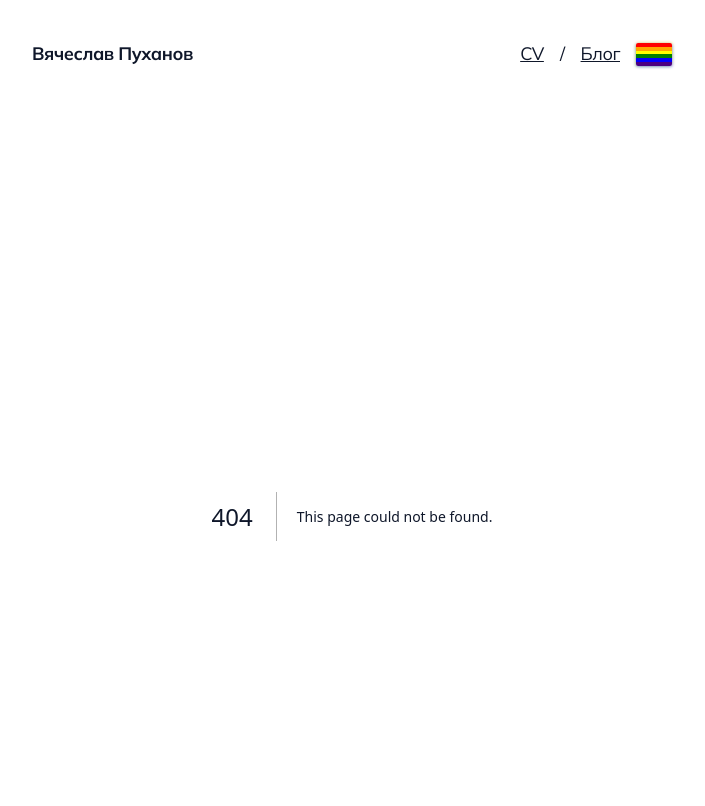
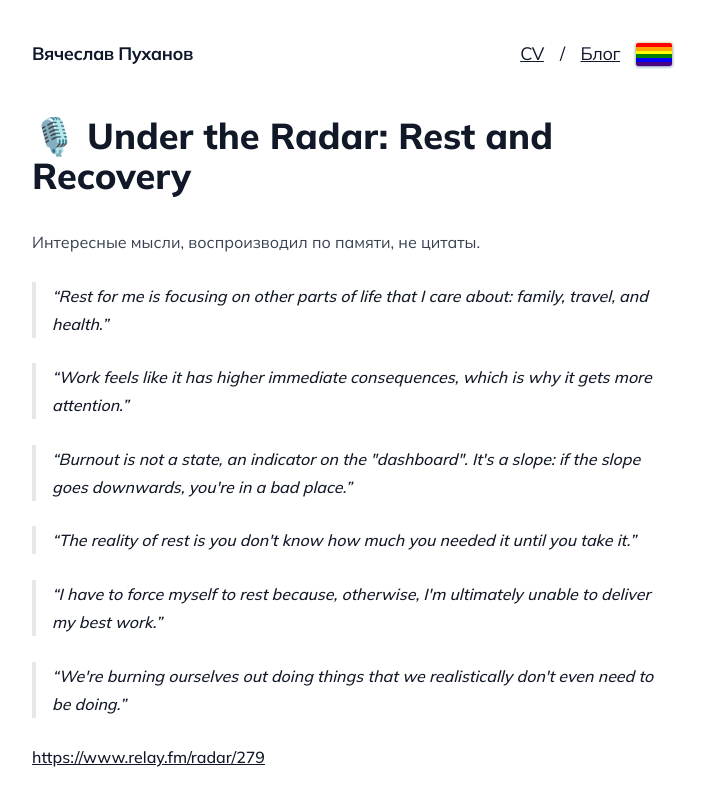
Before and after one commit to vpukhanov/pukhanov-ru, a Next.js app: page /feed/under-the-radar-rest-and-recovery in a window 1280 px wide. Before the commit this address had no page. Shown: the top 806 px of the page, without its empty margins (288-993 px from the left). Built offline with nearby package versions, Linux system fonts and the light colour scheme.

Commit message:
feat: add first feed items

```diff
--- /dev/null
+++ b/src/app/(prose)/feed/stop-doing-code-reviews/page.mdx
@@ -0,0 +1,10 @@
+export const metadata = {
+	title: '📝 Why you should stop doing code reviews!',
+	datePublished: '2023-12-15'
+}
+
+# 📝 Why you should stop doing code reviews!
+
+Это конечно наброс на вентилятор, но идея о том что ревью кода не вписывается в Agile, потому что в этом моменте фидбек уже слишком поздний, интересная.
+
+<a href="https://vgallet.github.io/posts/code-review/" target="_blank">https://vgallet.github.io/posts/code-review/</a>
--- /dev/null
+++ b/src/app/(prose)/feed/under-the-radar-rest-and-recovery/page.mdx
@@ -0,0 +1,22 @@
+export const metadata = {
+	title: '🎙️ Under the Radar: Rest and Recovery',
+	datePublished: '2023-12-10'
+}
+
+# 🎙️ Under the Radar: Rest and Recovery
+
+Интересные мысли, воспроизводил по памяти, не цитаты.
+
+> Rest for me is focusing on other parts of life that I care about: family, travel, and health.
+
+> Work feels like it has higher immediate consequences, which is why it gets more attention.
+
+> Burnout is not a state, an indicator on the "dashboard". It's a slope: if the slope goes downwards, you're in a bad place.
+
+> The reality of rest is you don't know how much you needed it until you take it.
+
+> I have to force myself to rest because, otherwise, I'm ultimately unable to deliver my best work.
+
+> We're burning ourselves out doing things that we realistically don't even need to be doing.
+
+<a href="https://www.relay.fm/radar/279" target="_blank">https://www.relay.fm/radar/279</a>
```
